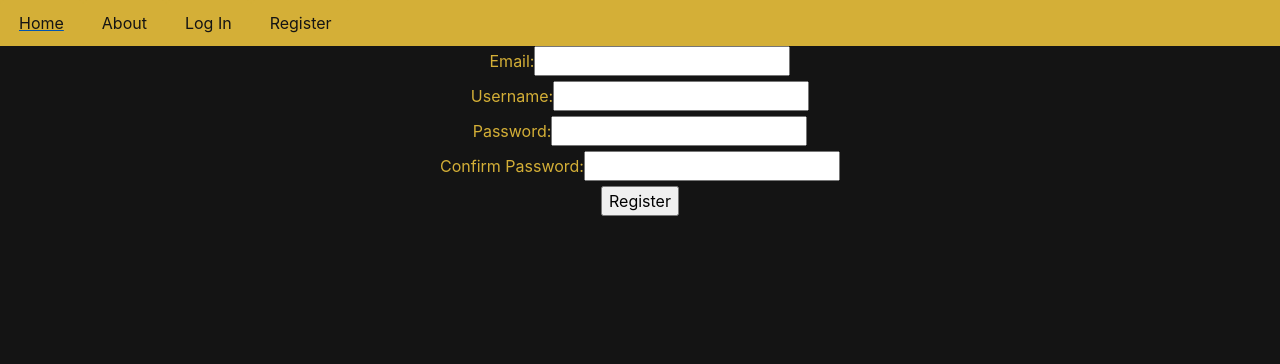
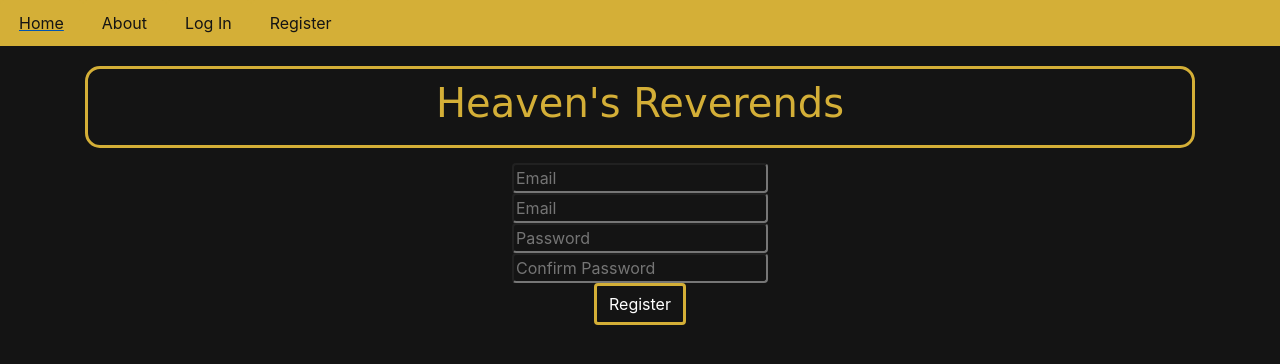
Before and after one commit to revdrake/heavens-reverends, a Flask app: page /register in a window 1280 px wide. Shown: the top 364 px of the page. Run offline with Flask 2, Linux system fonts and the light colour scheme; some libraries are stand-ins or nearby versions.

Commit message:
reformat register page

```diff
--- a/heavens_reverends/templates/login.html
+++ b/heavens_reverends/templates/login.html
@@ -5,8 +5,8 @@
   </div>
   <form method="POST" class="jumbo-head text-center-smashed">
     {{form.hidden_tag()}}
-    {{form.email(class="bg-black light-grey-text",placeholder="Email")}}<br>
-    {{form.password(class="bg-black light-grey-text",placeholder="Password")}}<br>
-    {{form.submit(class="btn btn-outline-secondary white-text gold-border")}}
+    {{form.email(class="bg-black light-grey-text rounded",placeholder="Email")}}<br>
+    {{form.password(class="bg-black light-grey-text roudned",placeholder="Password")}}<br>
+    {{form.submit(class="btn btn-outline-secondary white-text gold-border rounded")}}
   </form>
 {% endblock %}
--- a/heavens_reverends/templates/register.html
+++ b/heavens_reverends/templates/register.html
@@ -1,11 +1,14 @@
 {% extends 'base.html' %}
 {% block content %}
+<div class="jumbotron jumbo-head text-center-smashed bg-black gold-border gold-text cursive">
+  <h1>Heaven's Reverends</h1>
+</div>
   <form method="POST" style="color: #d4af37;">
     {{form.hidden_tag()}}
-    {{form.email.label}}{{form.email}}<br>
-    {{form.username.label}}{{form.username}}<br>
-    {{form.password.label}}{{form.password}}<br>
-    {{form.pass_confirm.label}}{{form.pass_confirm}}<br>
-    {{form.submit()}}
+    {{form.email(class="bg-black light-grey-text rounded",placeholder="Email")}}<br>
+    {{form.username(class="bg-black light-grey-text rounded",placeholder="Email")}}<br>
+    {{form.password(class="bg-black light-grey-text rounded",placeholder="Password")}}<br>
+    {{form.pass_confirm(class="bg-black light-grey-text rounded",placeholder="Confirm Password")}}<br>
+    {{form.submit(class="btn btn-outline-secondary white-text gold-border")}}
   </form>
 {% endblock %}
```
